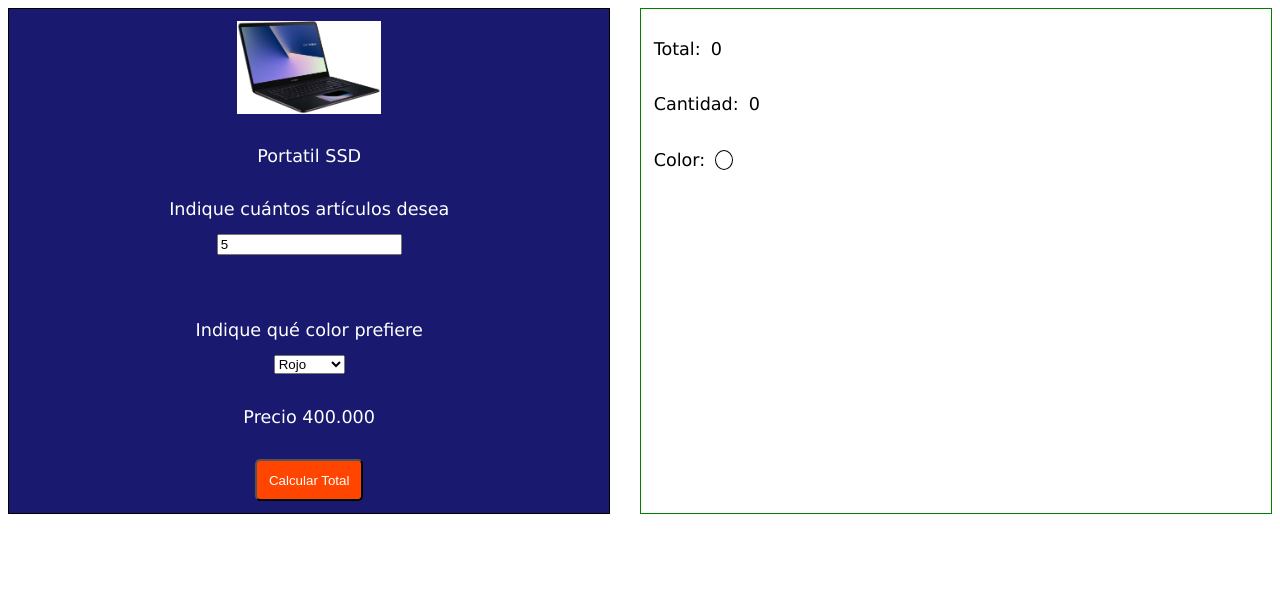
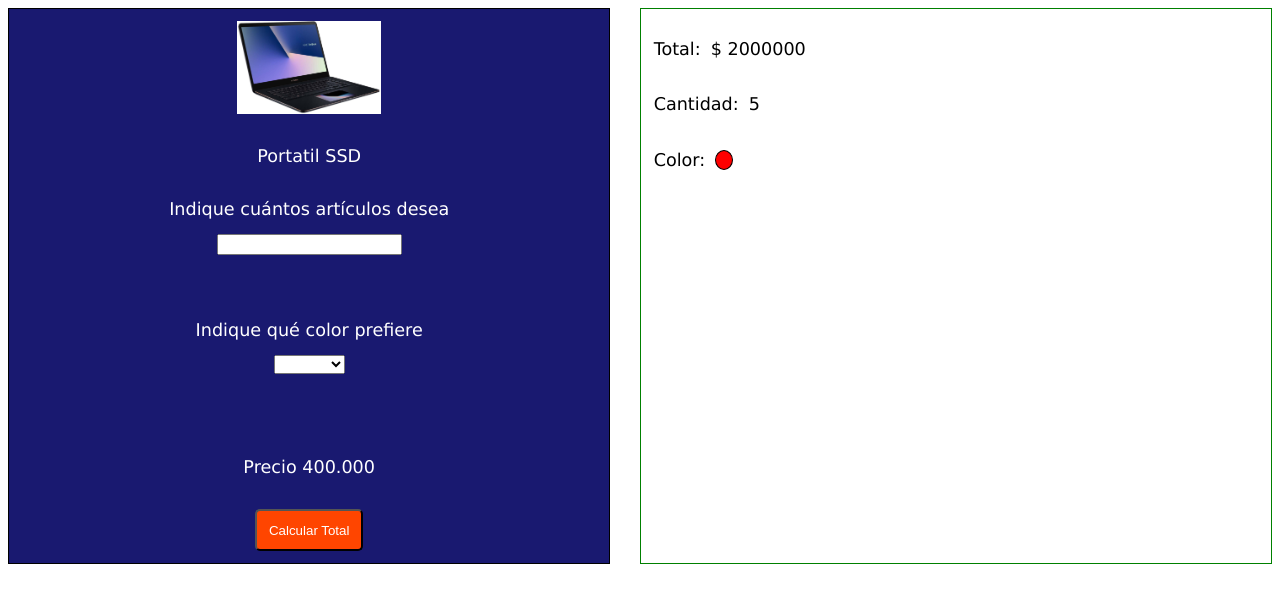
Before and after one commit to jorge2101719/calculando_total, a plain HTML site: page index.html in a window 1280 px wide. Both pictures are taken after typing "5" into the empty fields and a click on the button "Calcular Total". Drawn offline with Linux system fonts and the light colour scheme.

Commit message:
se agrega espacio para mensajes de error de color; se completa la función de eventos para que haga los cálculos y limpie los campos

```diff
--- a/assets/js/script.js
+++ b/assets/js/script.js
@@ -5,17 +5,26 @@ let calcular = document.querySelector('#calcular');
 let total_pagar = document.querySelector('#total_pagar');
 let total_articulos = document.querySelector('#total_articulos');
 let mi_color = document.querySelector('#mi_color');
+let color_error = document.querySelector('#color_error');
 
 calcular.addEventListener('click', miFuncion);
 
 function miFuncion () {
     console.log('dentro de la función');
     if (cantidad_a_comprar.value < 0) {
-        console.log(cantidad_a_comprar.value);
         cantidad_incorrecta.innerHTML = 'Por favor, ingrese un valor positivo';
     } else if (cantidad_a_comprar.value == 0) {
         cantidad_incorrecta.innerHTML = 'Procure que la cantidad sea al menos 1'
+    } else if(color_seleccionado.value === '' ) {
+        color_error.innerHTML = 'Por favor, seleccione un color'
     } else {
-
+        cantidad_incorrecta.innerHTML = '';
+        color_error.innerHTML = '';
+        total_pagar.innerHTML = '$ ' + 400000 * cantidad_a_comprar.value;
+        total_articulos.innerHTML = cantidad_a_comprar.value;
+        mi_color.style.backgroundColor = color_seleccionado.value;
     }
+    // instrucciones que limpian los campos Cantidad y Color, de la tarjeta
+    cantidad_a_comprar.value = '';
+    color_seleccionado.value = ''
 }
--- a/index.html
+++ b/index.html
@@ -31,6 +31,8 @@
                     <option value="yellow">Amarillo</option>
                 </select>
 
+                <p id="color_error"></p>
+
                 <p>Precio 400.000</p>
 
                 <button id="calcular">Calcular Total</button>
```
